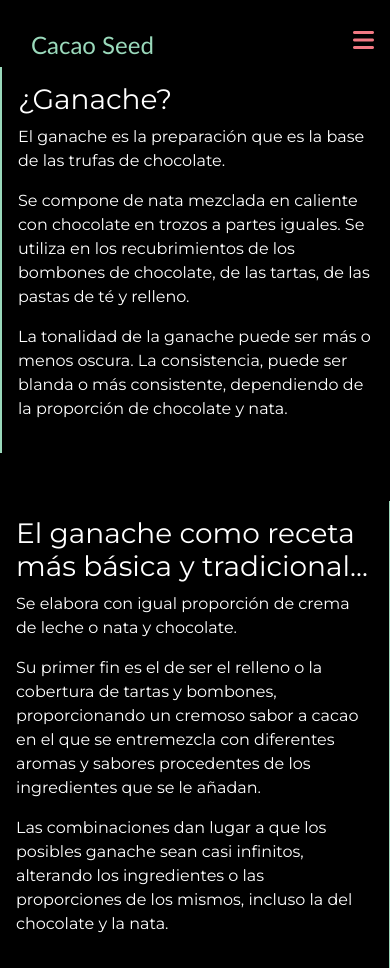
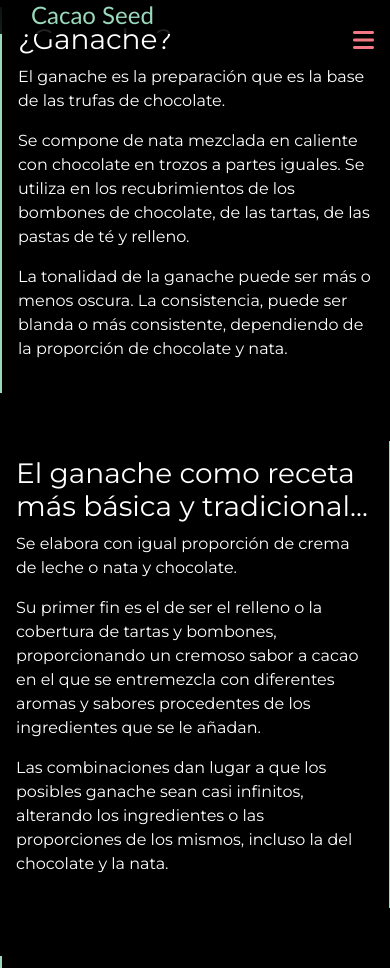
Before and after one commit to nima8998/Proyecto_DesarrolloWeb_CoderHouse, a website: page index.html in a window 390 px wide. Shown: the top 968 px of the page. Drawn offline with nearby package versions, Linux system fonts and the light colour scheme; files that its build step writes are made by us from their sources.

Commit message:
Se agrega display block y se deja position fixed

```diff
--- a/scss/query/_query.scss
+++ b/scss/query/_query.scss
@@ -10,7 +10,8 @@
 
     .header__nav__mobile {
         overflow: hidden;
-        position: block;
+        position: fixed;
+        display: block;
         background-image: linear-gradient(to top,
                 #000000da,
                 rgb(0, 0, 0));
@@ -241,7 +242,6 @@
     .contacto {
         .form {
             text-align: center;
-
             textarea {
                 min-width: 650px;
                 max-height: 400px;
```
